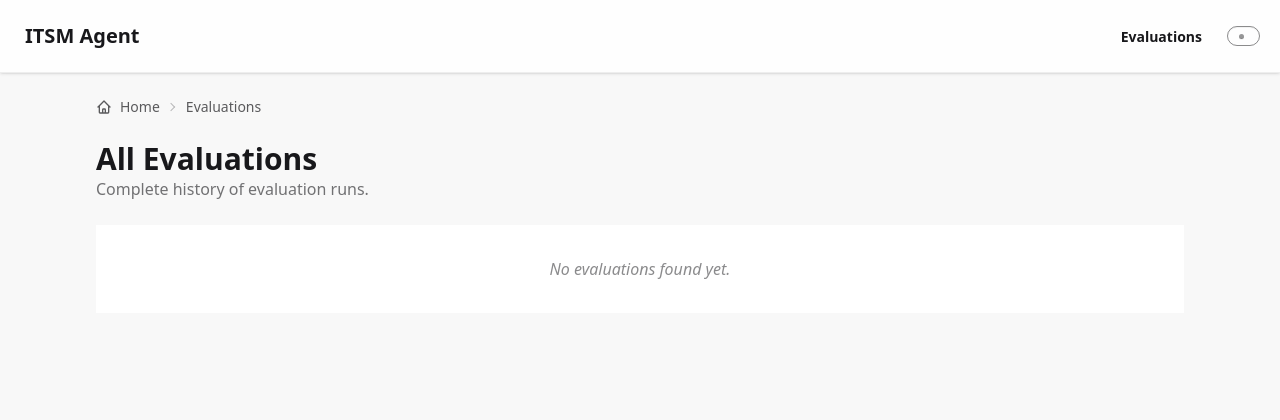
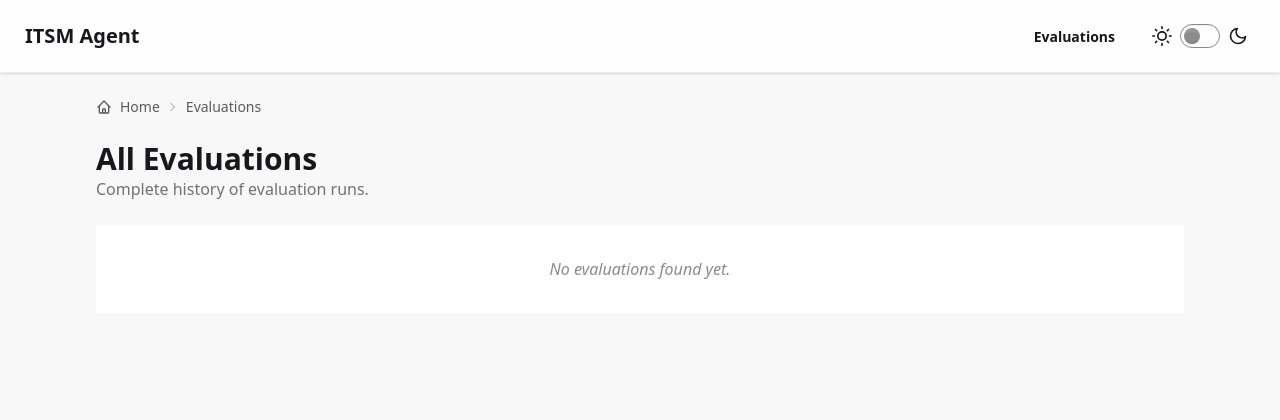
Before and after one commit to poyao0705/itsm-agent, a FastAPI app: template app/templates/evaluations.html in a window 1280 px wide. Shown: the top 420 px of the page. Run offline with FastAPI, Linux system fonts and the light colour scheme; the template is opened without the code that fills it, so the values that code supplies are empty; parts of the project's set-up code (start-up, migrations or seed data) failed here and were passed over; some libraries are stand-ins or nearby versions.

Commit message:
feat: small ui update

```diff
--- a/app/templates/base.html
+++ b/app/templates/base.html
@@ -46,7 +46,16 @@
                 {# A button that swap the content to /evaluations #}
                 <li><a class="btn btn-ghost" hx-get="/evaluations" hx-target="main" hx-push-url="true">Evaluations</a></li>
                 <li class="flex items-center mr-2">
-                    <input type="checkbox" value="dark" class="toggle theme-controller toggle-sm" />
+                    <label class="flex cursor-pointer gap-2 items-center">
+                      <svg xmlns="http://www.w3.org/2000/svg" width="20" height="20" viewBox="0 0 24 24" fill="none" stroke="currentColor" stroke-width="2" stroke-linecap="round" stroke-linejoin="round">
+                        <circle cx="12" cy="12" r="5" />
+                        <path d="M12 1v2M12 21v2M4.2 4.2l1.4 1.4M18.4 18.4l1.4 1.4M1 12h2M21 12h2M4.2 19.8l1.4-1.4M18.4 5.6l1.4-1.4" />
+                      </svg>
+                      <input type="checkbox" value="dark" class="toggle theme-controller" />
+                      <svg xmlns="http://www.w3.org/2000/svg" width="20" height="20" viewBox="0 0 24 24" fill="none" stroke="currentColor" stroke-width="2" stroke-linecap="round" stroke-linejoin="round">
+                        <path d="M21 12.79A9 9 0 1 1 11.21 3 7 7 0 0 0 21 12.79z"></path>
+                      </svg>
+                    </label>
                 </li>
             </ul>
         </div>
```
